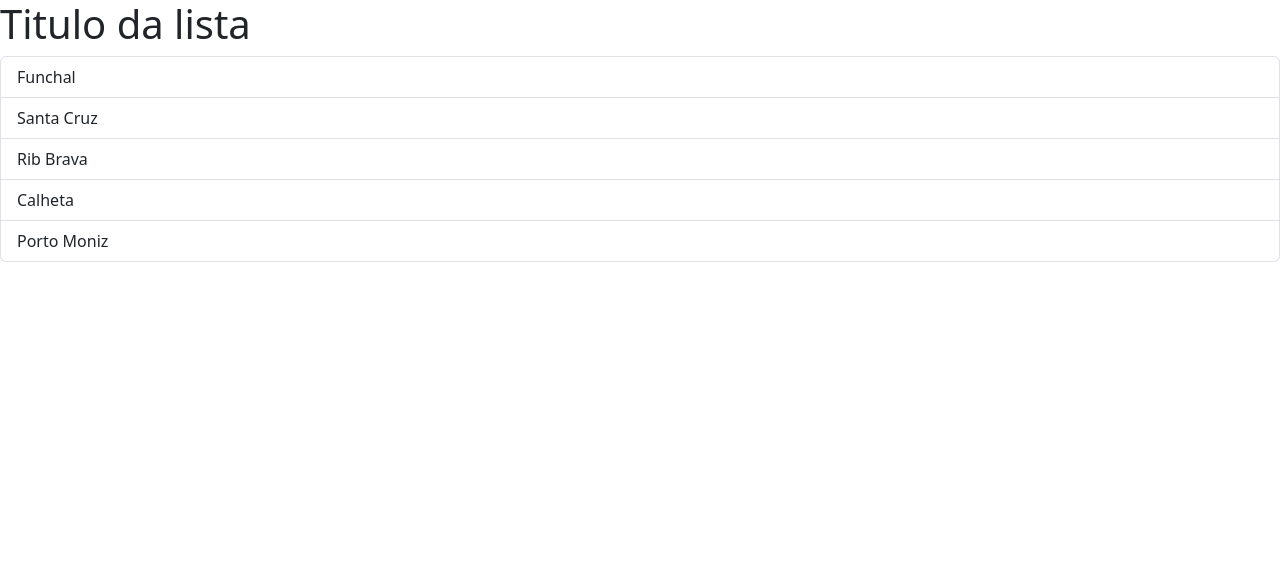
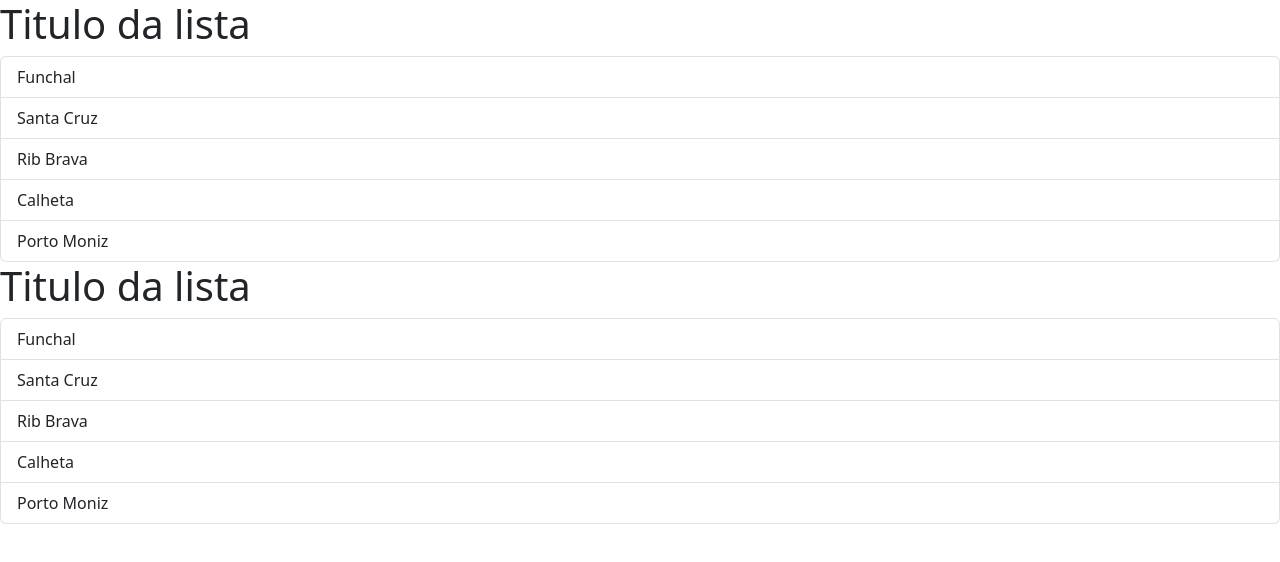
Before and after one commit to eduardoteles/react2, a React (Vite) app in the folder react2/: page / in a window 1280 px wide. Shown: the top 562 px of the page. Built offline with nearby package versions, Linux system fonts and the light colour scheme.

Commit message:
Added useState hook for dynamic class handling

```diff
--- a/react2/src/App.tsx
+++ b/react2/src/App.tsx
@@ -5,6 +5,7 @@
   return (
     <div>
       <ListGroup />
+      <ListGroup />
     </div>
   );
 }
--- a/react2/src/components/ListGroup.tsx
+++ b/react2/src/components/ListGroup.tsx
@@ -1,3 +1,4 @@
+import { useState } from "react";
 import { Fragment } from "react/jsx-runtime";
 
 const localidades = [
@@ -8,19 +9,26 @@
   "Porto Moniz",
 ];
 
-const getMessage = () => {
-  return localidades.length === 0 ? <p> List is empty </p> : null;
-};
+function ListGroup() {
+  //Hook
+  const [selectedIndex, setSelectedIndex] = useState(-1);
 
-function ListGroup() {
   return (
     <>
       <h1>Titulo da lista</h1>
-      {getMessage()}
       <ul className="list-group">
-        {localidades.map((item) => (
-          //As completxity grows, move logic to separate function
-          <li className="list-group-item" key={item} onClick={(event) => console.log(event)}>
+        {localidades.map((item, index) => (
+          <li
+            className={
+              selectedIndex === index
+                ? "list-group-item active"
+                : "list-group-item"
+            }
+            key={item}
+            onClick={() => {
+              setSelectedIndex(index);
+            }}
+          >
             {item}
           </li>
         ))}
```
